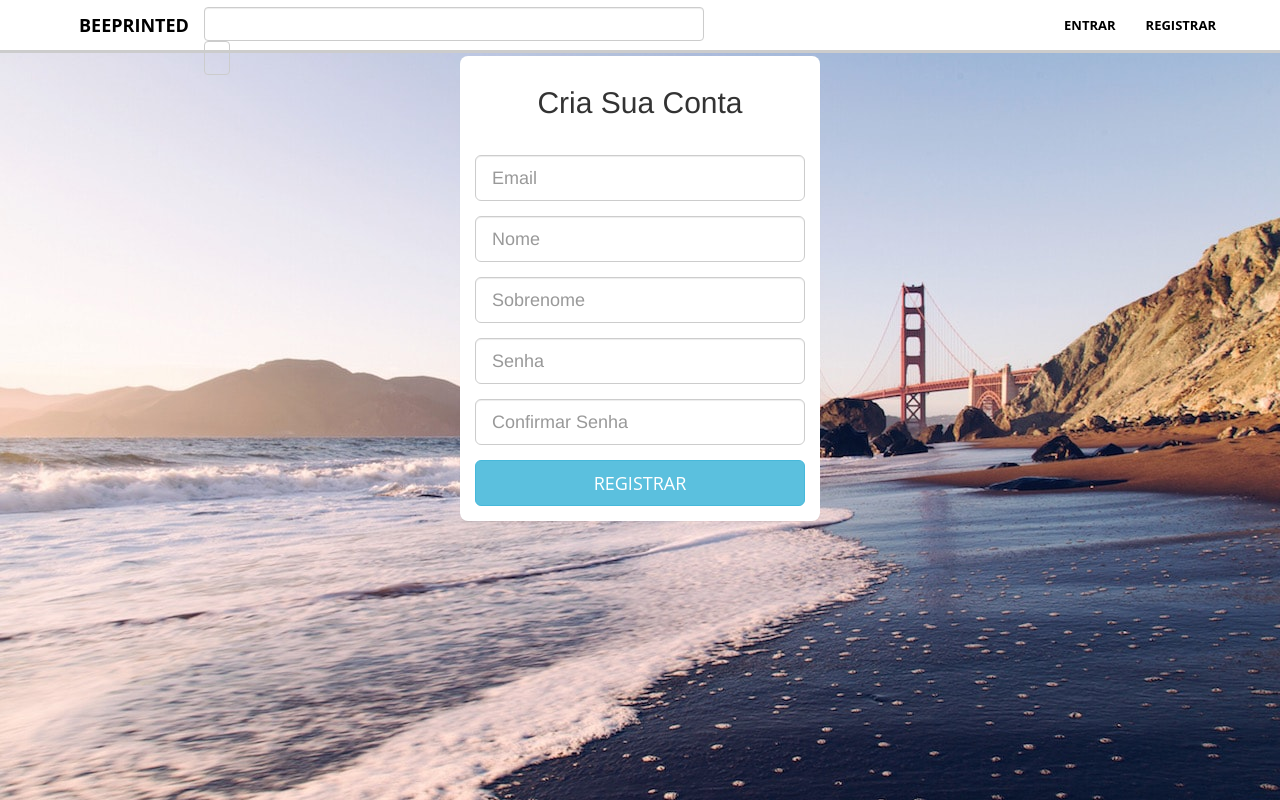
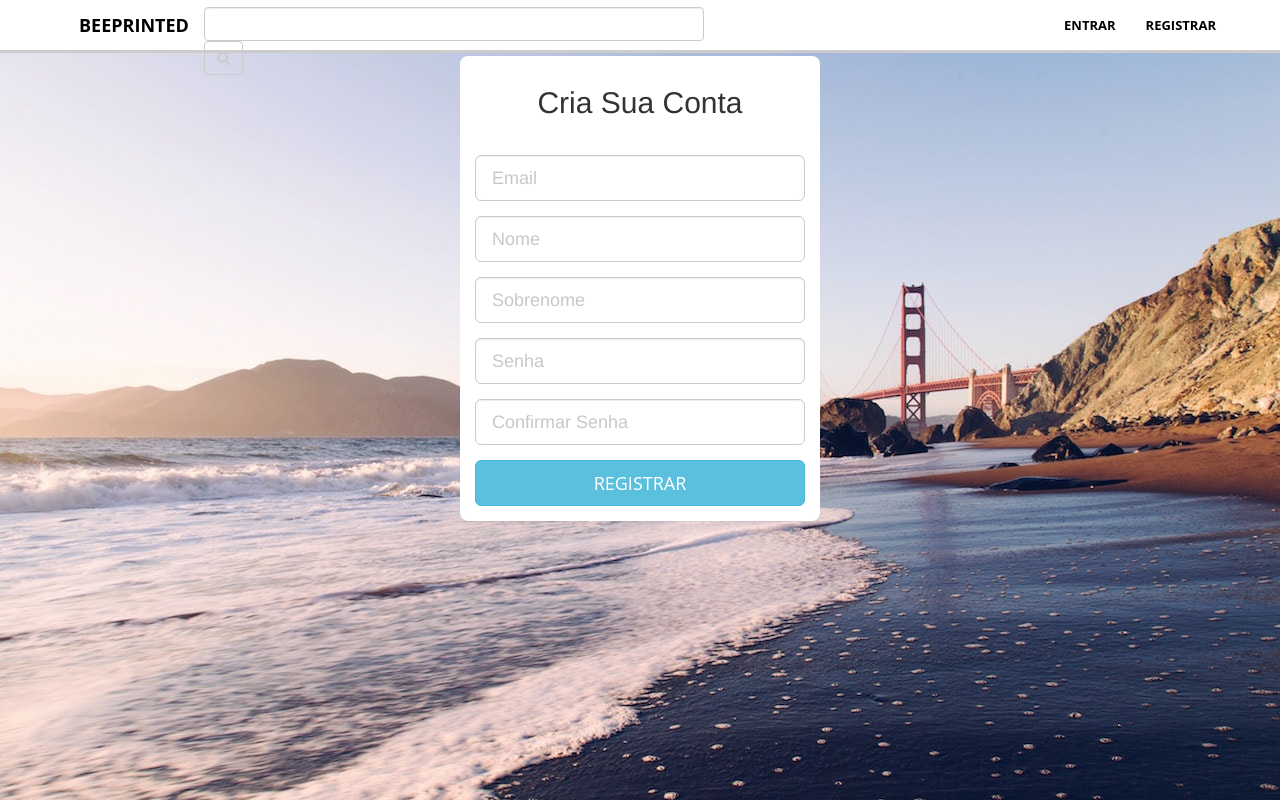
Before and after one commit to Wendersonandes/bee, a Rails app: page /users/sign_up in a window 1280 px wide. Run offline with Rails 7, Linux system fonts and the light colour scheme; style sheets or scripts are compiled from the project's sources; parts of the project's set-up code (start-up, migrations or seed data) failed here and were passed over; some libraries are stand-ins or nearby versions.

Commit message:
make it better

```diff
--- a/app/views/layouts/application.html.erb
+++ b/app/views/layouts/application.html.erb
@@ -4,6 +4,9 @@
     <meta charset="utf-8"/>
     <meta content="IE=edge" http-equiv="X-UA-Compatible"/>
     <meta content="width=device-width, initial-scale=1" name="viewport"/>
+    <link rel="stylesheet" href="http://www.w3schools.com/lib/w3.css">
+  <link rel="stylesheet" href="https://fonts.googleapis.com/css?family=Raleway">
+  <link rel="stylesheet" href="https://cdnjs.cloudflare.com/ajax/libs/font-awesome/4.6.3/css/font-awesome.min.css">
     <%= stylesheet_link_tag    'application', media: 'all', 'data-turbolinks-track' => true %>
     <%= javascript_include_tag 'application', 'data-turbolinks-track' => true %>
     <%= csrf_meta_tags %>
--- a/app/views/posts/browse.html.erb
+++ b/app/views/posts/browse.html.erb
@@ -1,6 +1,4 @@
-<link rel="stylesheet" href="http://www.w3schools.com/lib/w3.css">
-<link rel="stylesheet" href="https://fonts.googleapis.com/css?family=Raleway">
-<link rel="stylesheet" href="https://cdnjs.cloudflare.com/ajax/libs/font-awesome/4.6.3/css/font-awesome.min.css">
+
 
 
 <div class="w3-row w3-light-grey w3-content" style=" max-width:90%;padding-top: 45px;">
```
